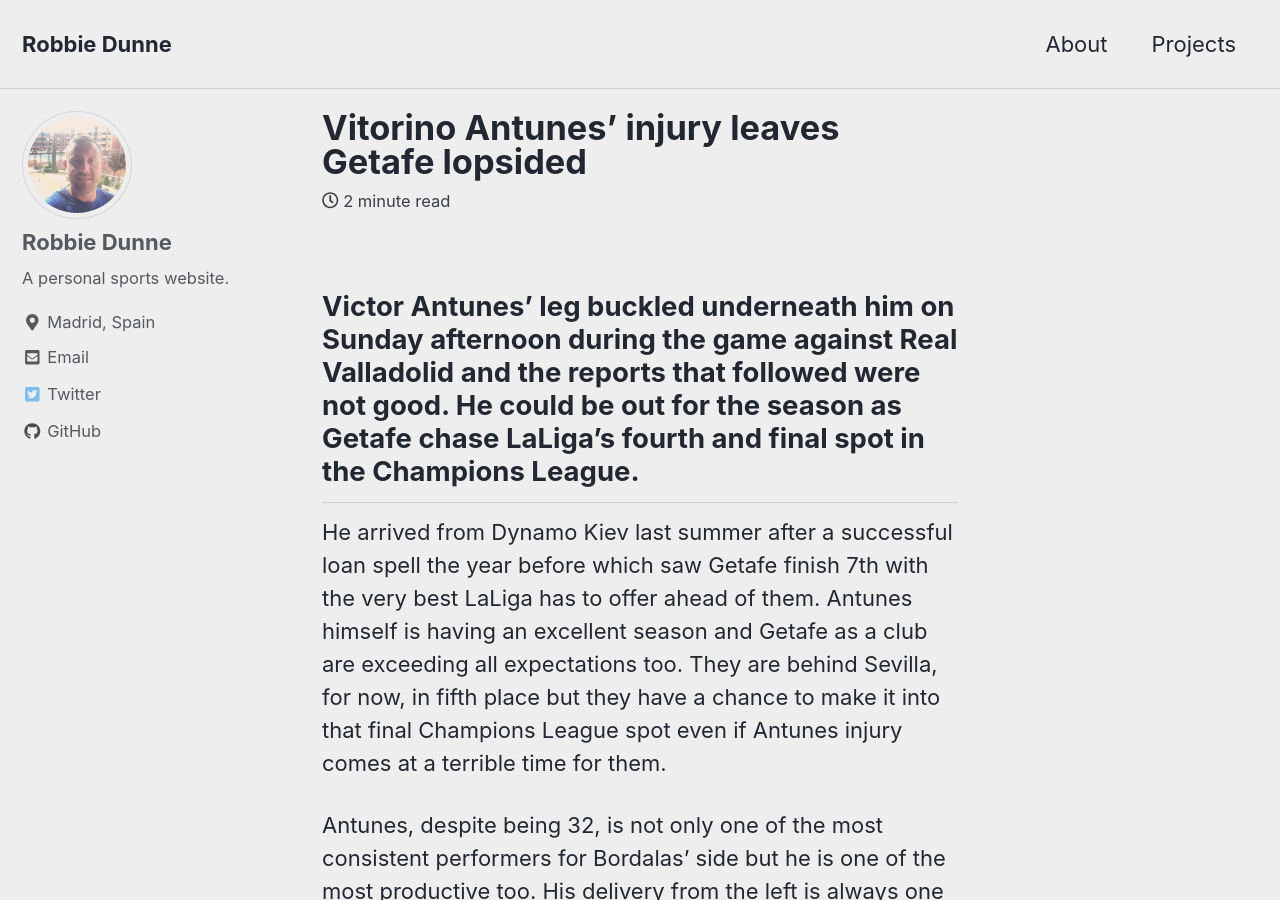
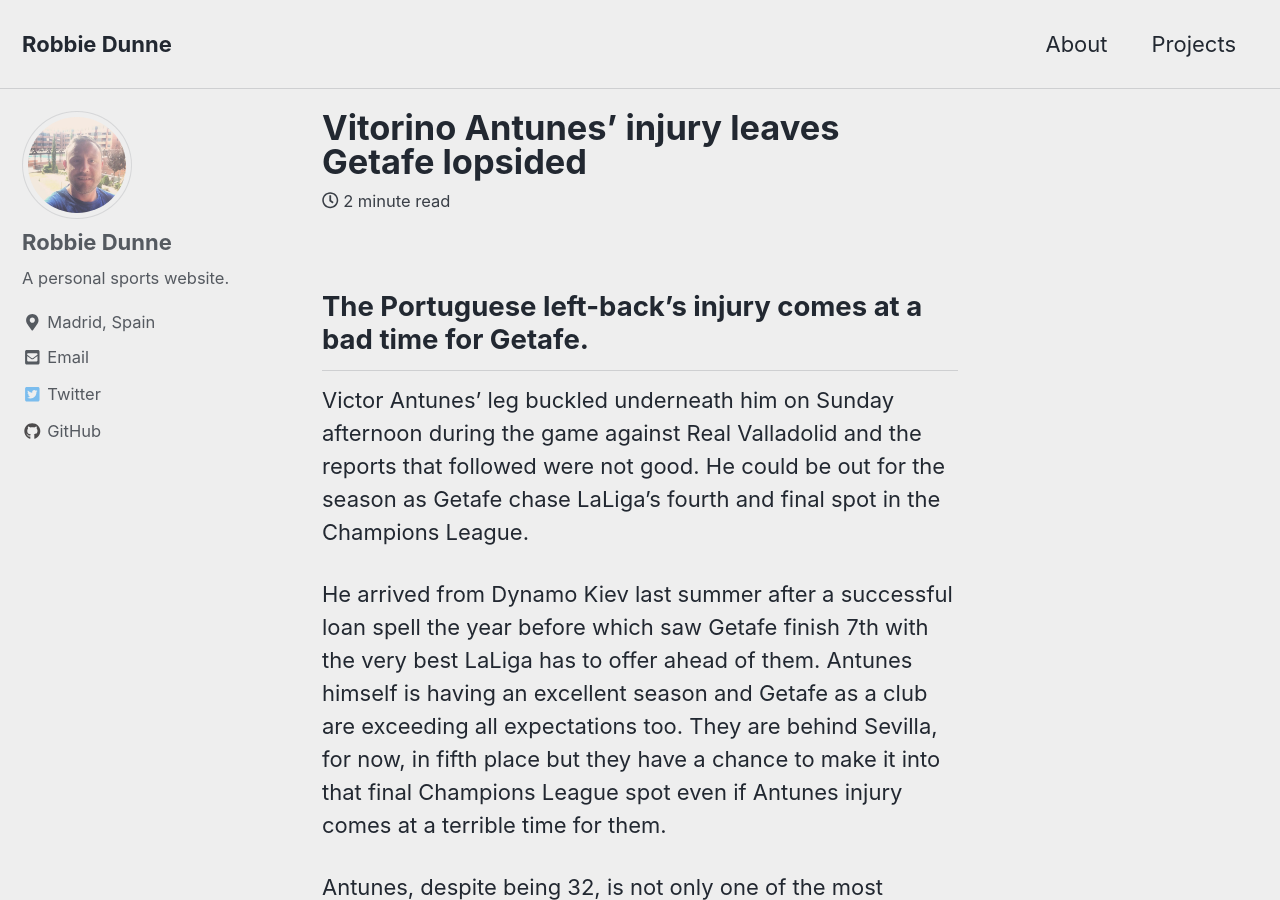
Before and after one commit to robbiejdunne/robbiejdunne.github.io, a Jekyll site: the page built from _posts/2019-04-15-antunes-injury.md, in a window 1280 px wide and 900 px high. Built offline with Jekyll 4.4.1, drawn with Linux system fonts in a browser that asks for light colours; cached includes are drawn as plain includes; nearby versions of some CDN libraries.

Commit message:
first change

```diff
--- a/_posts/2019-04-15-antunes-injury.md
+++ b/_posts/2019-04-15-antunes-injury.md
@@ -6,7 +6,9 @@
 excerpt: "Taking a look at what Getafe will lose if Vitorino Antunes is lost for the season"
 ---
 
-## Victor Antunes’ leg buckled underneath him on Sunday afternoon during the game against Real Valladolid and the reports that followed were not good. He could be out for the season as Getafe chase LaLiga's fourth and final spot in the Champions League.
+## The Portuguese left-back's injury comes at a bad time for Getafe.
+
+Victor Antunes’ leg buckled underneath him on Sunday afternoon during the game against Real Valladolid and the reports that followed were not good. He could be out for the season as Getafe chase LaLiga's fourth and final spot in the Champions League.
 
 He arrived from Dynamo Kiev last summer after a successful loan spell the year before which saw Getafe finish 7th with the very best LaLiga has to offer ahead of them. Antunes himself is having an excellent season and Getafe as a club are exceeding all expectations too. They are behind Sevilla, for now, in fifth place but they have a chance to make it into that final Champions League spot even if Antunes injury comes at a terrible time for them.
 
```
